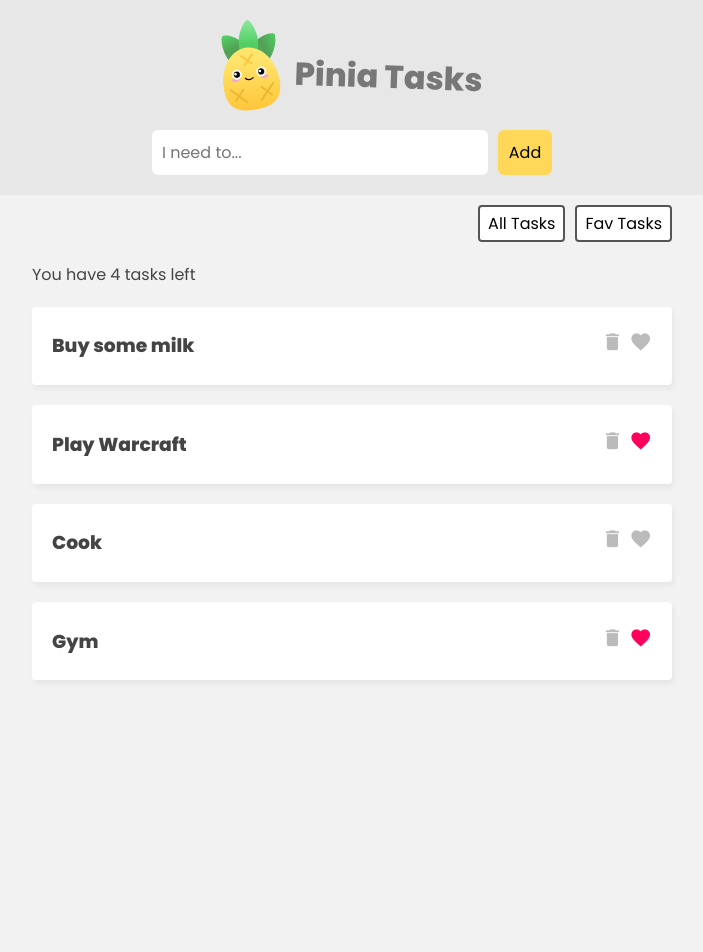
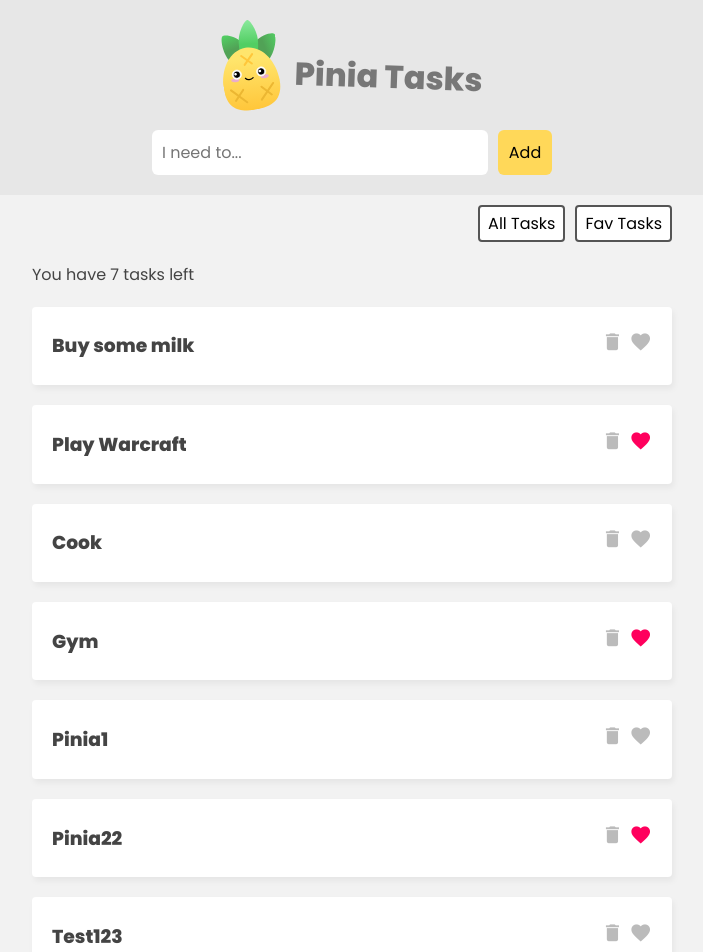
Before and after one commit to janicijevesovic/VueJS, a Vue app in the folder pinia-tasks/: page / in a window 1280 px wide. Shown: the top 952 px of the page, without its empty margins (288-991 px from the left). Before the commit the page ends 800 px from the top, so only its background shows below. Built offline with nearby package versions, Linux system fonts and the light colour scheme; data requests are answered from the project's data file.

Commit message:
Async Actions | Communication with JSON DB

```diff
--- a/pinia-tasks/package.json
+++ b/pinia-tasks/package.json
@@ -10,6 +10,7 @@
     "type-check": "vue-tsc --noEmit -p tsconfig.app.json --composite false"
   },
   "dependencies": {
+    "json-server": "^0.17.3",
     "pinia": "^2.0.36",
     "vue": "^3.3.2"
   },
--- a/pinia-tasks/src/App.vue
+++ b/pinia-tasks/src/App.vue
@@ -13,6 +13,8 @@
 			<button @click="filter = 'all'">All Tasks</button>
 			<button @click="filter = 'favs'">Fav Tasks</button>
 		</nav>
+
+		<div v-if="taskStore.isLoading" class="loading">Loading tasks...</div>
 
 		<div v-if="filter === 'all'" class="task-list">
 			<p>You have {{ taskStore.totalCount }} tasks left</p>
@@ -38,5 +40,7 @@ import TaskForm from './components/TaskForm.vue';
 
 const taskStore = useTaskStore();
 
+taskStore.getTasks();
+
 const filter = ref('all');
 </script>
--- a/pinia-tasks/src/assets/main.css
+++ b/pinia-tasks/src/assets/main.css
@@ -107,3 +107,13 @@ form input {
 	color: #555;
 	font-size: 1em;
 }
+
+.loading {
+	max-width: 640px;
+	border: 1px solid #ffd859;
+	background: #ffe9a0;
+	color: #3a3a3a;
+	padding: 5px 0;
+	text-align: center;
+	margin: 30px auto;
+}
--- /dev/null
+++ b/pinia-tasks/src/data/db.json
@@ -0,0 +1,39 @@
+{
+  "tasks": [
+    {
+      "id": 1,
+      "title": "Buy some milk",
+      "isFav": false
+    },
+    {
+      "id": 2,
+      "title": "Play Warcraft",
+      "isFav": true
+    },
+    {
+      "id": 3,
+      "title": "Cook",
+      "isFav": false
+    },
+    {
+      "id": 4,
+      "title": "Gym",
+      "isFav": true
+    },
+    {
+      "title": "Pinia1",
+      "isFav": false,
+      "id": 1685561384054
+    },
+    {
+      "title": "Pinia22",
+      "isFav": true,
+      "id": 1685561435659
+    },
+    {
+      "title": "Test123",
+      "isFav": false,
+      "id": 1685561558692
+    }
+  ]
+}
--- a/pinia-tasks/src/stores/TaskStore.ts
+++ b/pinia-tasks/src/stores/TaskStore.ts
@@ -8,12 +8,8 @@ interface Task {
 
 export const useTaskStore = defineStore('taskStore', {
 	state: () => ({
-		tasks: <Task[]>[
-			{ id: 1, title: 'Buy some milk', isFav: false },
-			{ id: 2, title: 'Play Warcraft', isFav: true },
-			{ id: 3, title: 'Cook', isFav: false },
-			{ id: 4, title: 'Gym', isFav: true },
-		],
+		tasks: <Task[]>[],
+		isLoading: false,
 		name: 'Yoshi',
 	}),
 	getters: {
@@ -25,16 +21,37 @@ export const useTaskStore = defineStore('taskStore', {
 		totalCount: (state) => state.tasks.length,
 	},
 	actions: {
-		addTask(task: Task) {
+		async getTasks() {
+			this.isLoading = true;
+			const response = await fetch('http://localhost:3000/tasks');
+			const data = await response.json();
+			this.tasks = data;
+			this.isLoading = false;
+		},
+		async addTask(task: Task) {
 			this.tasks.push(task);
+			const response = await fetch('http://localhost:3000/tasks', {
+				method: 'POST',
+				body: JSON.stringify(task),
+				headers: { 'Content-Type': 'application/json' },
+			});
 		},
-		deleteTask(id: number) {
+		async deleteTask(id: number) {
 			this.tasks = this.tasks.filter((task) => task.id !== id);
+			const response = await fetch(`http://localhost:3000/tasks/${id}`, {
+				method: 'DELETE',
+			});
 		},
-		toggleFav(id: number) {
+		async toggleFav(id: number) {
 			const task = this.tasks.find((task) => task.id === id);
 			if (!task) return;
 			task.isFav = !task.isFav;
+
+			const response = await fetch(`http://localhost:3000/tasks/${id}`, {
+				method: 'PATCH',
+				body: JSON.stringify({ isFav: task.isFav }),
+				headers: { 'Content-Type': 'application/json' },
+			});
 		},
 	},
 });
```
Also changed, not shown: 1 other file (tests, documents, lock files or other folders).
